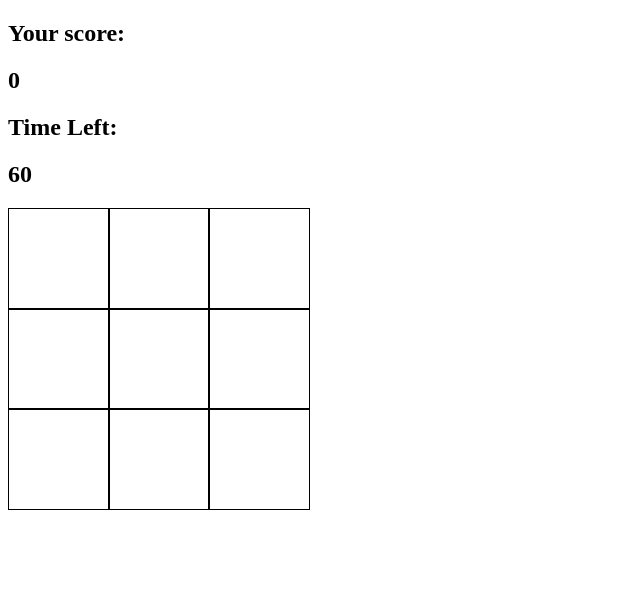
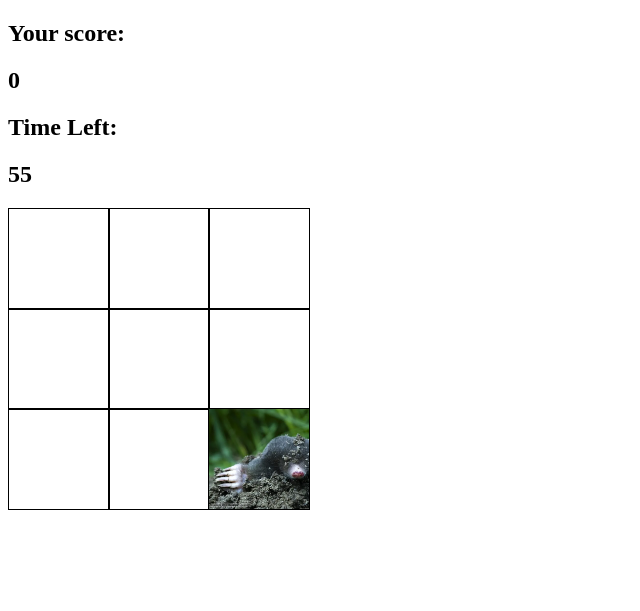
Before and after one commit to avis184724/JavaScript_Study, a plain HTML site: page 5_13_duduge/index.html in a window 1280 px wide. Shown: the whole page, without its empty margins (0-640 px from the left). Drawn offline with Linux system fonts and the light colour scheme.

Commit message:
두더지

```diff
--- a/5_13_duduge/app.js
+++ b/5_13_duduge/app.js
@@ -1,9 +1,58 @@
 const timeLeft = document.querySelector("#time-left");
 const score = document.querySelector("#score");
 const grid = document.querySelector(".grid");
+const mole = document.querySelector(".mole");
+var squares;
+
+let result = 0;
+let targetPosition = null;
+let currentTime = 60;
+let timer;
+let countdownTimer;
 
 for (let i=0; i<9; i++){
     const square = document.createElement("div");
     square.classList.add("square");
     grid.appendChild(square);
 }
+
+squares = document.querySelectorAll(".square");
+
+function randomSquare() {
+    squares.forEach(function(square) {
+        square.classList.remove('mole');
+    })
+    let randomNumber = Math.floor(Math.random() * 9);
+    targetPosition = randomNumber;
+    let randomSquare = squares[randomNumber];
+    randomSquare.classList.add('mole')
+}
+
+function moveInterval() {
+    timer = setInterval(randomSquare, 1000);
+}
+
+moveInterval();
+
+for(let i=0; i<9; i++) {
+    squares[i].addEventListener('mousedown', function() {
+        if (i === targetPosition) {
+            result++
+            score.textContent = result
+            targetPosition == null;
+        }
+    })
+}
+
+function countdown(){
+    currentTime--
+    timeLeft.textContent = currentTime;
+
+    if (currentTime == 0) {
+        clearInterval(timer)
+        clearInterval(countdownTimer)
+        alert("GAME OVER! Score :" + result);
+    }
+}
+
+countdownTimer = setInterval(countdown, 1000)
--- a/5_13_duduge/index.html
+++ b/5_13_duduge/index.html
@@ -1,6 +1,7 @@
 <!DOCTYPE html>
-<html lang="en">
+<html lang="ko">
 <head>
+    <meta charset="uft-8">
     <title>두더지 잡기</title>
     <link rel="stylesheet" href="style.css">
 </head>
--- a/5_13_duduge/style.css
+++ b/5_13_duduge/style.css
@@ -11,3 +11,8 @@
     width: 100px;
     border: solid black 1px;
 }
+
+.mole {
+    background-image: url("img/mole.png");
+    background-size: cover;
+}
```
Also changed, not shown: 5_13_duduge/img/mole.png (added).
